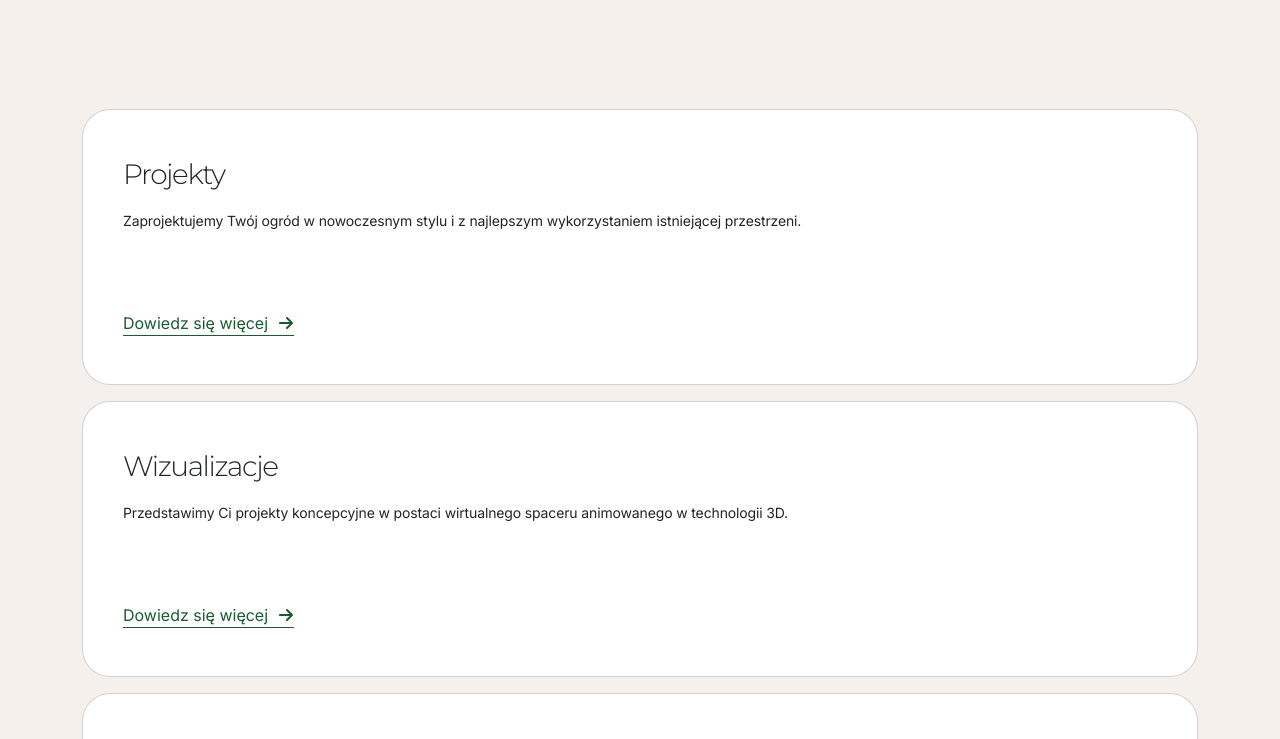
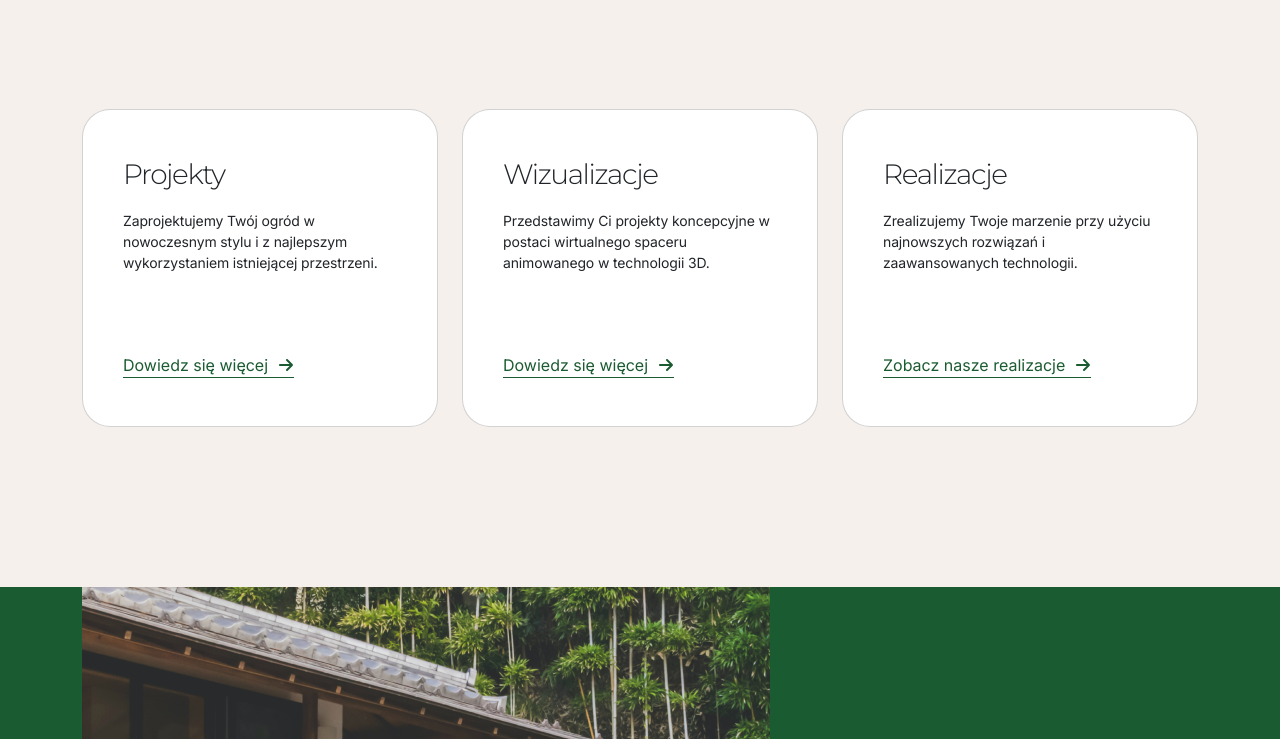
Before and after one commit to Muffcata/adRespect, a website built with Parcel: page src/index.html in a window 1280 px wide. Shown: the part 1115-1854 px from the top of the page. Built offline with nearby package versions, Linux system fonts and the light colour scheme.

Commit message:
card responsive done

```diff
--- a/src/partials/_offert-section.html
+++ b/src/partials/_offert-section.html
@@ -25,11 +25,12 @@
       </ol>
     </div>
 
-    <div class="card-box">
+    <div class="row">
+      <div class="col">
         <div class="card">
           <div class="card-body">
             <h3 class="card-title">Projekty</h3>
-          <p class="card-text card-text-custom">
+            <p class="card-text">
               Zaprojektujemy Twój ogród w nowoczesnym stylu i z najlepszym
               wykorzystaniem istniejącej przestrzeni.
             </p>
@@ -41,14 +42,15 @@
             </a>
           </div>
         </div>
-
+      </div>
+      <div class="col">
         <div class="card">
           <div class="card-body">
             <!-- <svg width="40" height="40">
               <use href="/src/images/Icon(3).svg"></use>
             </svg> -->
             <h3 class="card-title">Wizualizacje</h3>
-          <p class="card-text card-text-custom">
+            <p class="card-text">
               Przedstawimy Ci projekty koncepcyjne w postaci wirtualnego spaceru
               animowanego w technologii 3D.
             </p>
@@ -60,6 +62,8 @@
             </a>
           </div>
         </div>
+      </div>
+      <div class="col">
         <div class="card">
           <div class="card-body">
             <h3 class="card-title">Realizacje</h3>
@@ -78,4 +82,5 @@
         </div>
       </div>
     </div>
+  </div>
 </section>
--- a/src/sass/components/_offert.scss
+++ b/src/sass/components/_offert.scss
@@ -55,12 +55,11 @@
     transition: transform 250ms cubic-bezier(0.9, 0, 0.2, 1);
   }
 }
+
 .card-box {
-  flex-direction: column;
-  flex-wrap: wrap;
   gap: 16px;
-  display: flex;
 }
+
 .lape {
   justify-content: center;
   display: flex;
@@ -109,11 +108,8 @@
 .icon {
   fill: #1b5b31;
 }
-@media screen and (min-width: 1200px) {
-  // .card-box {
-  //   flex-wrap: wrap;
-  //   display: flex;
-
-  //   gap: 16px;
-  // }
+@media (max-width: 1100px) {
+  .row {
+    gap: 16px;
+  }
 }
```
Also changed, not shown: src/sass/index.css, 1 other file. Lines whose indentation alone changed are shown as unchanged.
